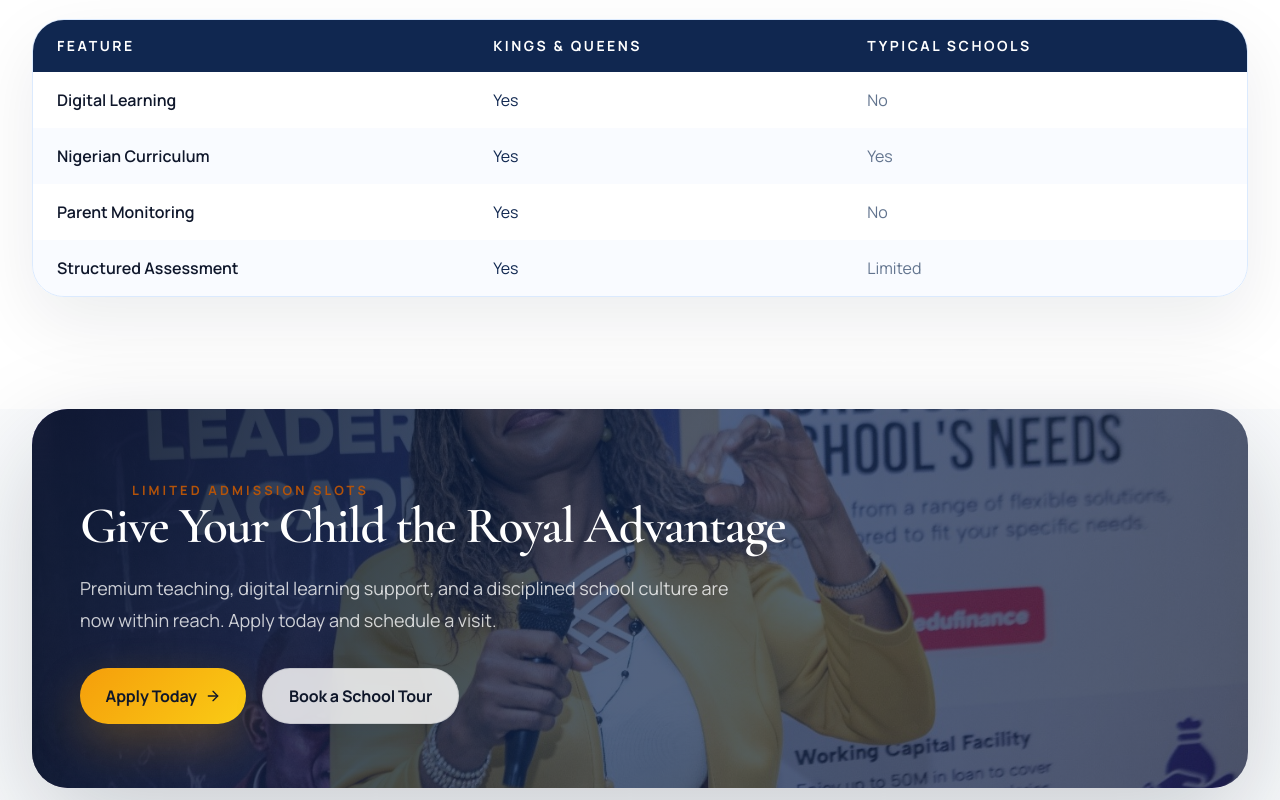
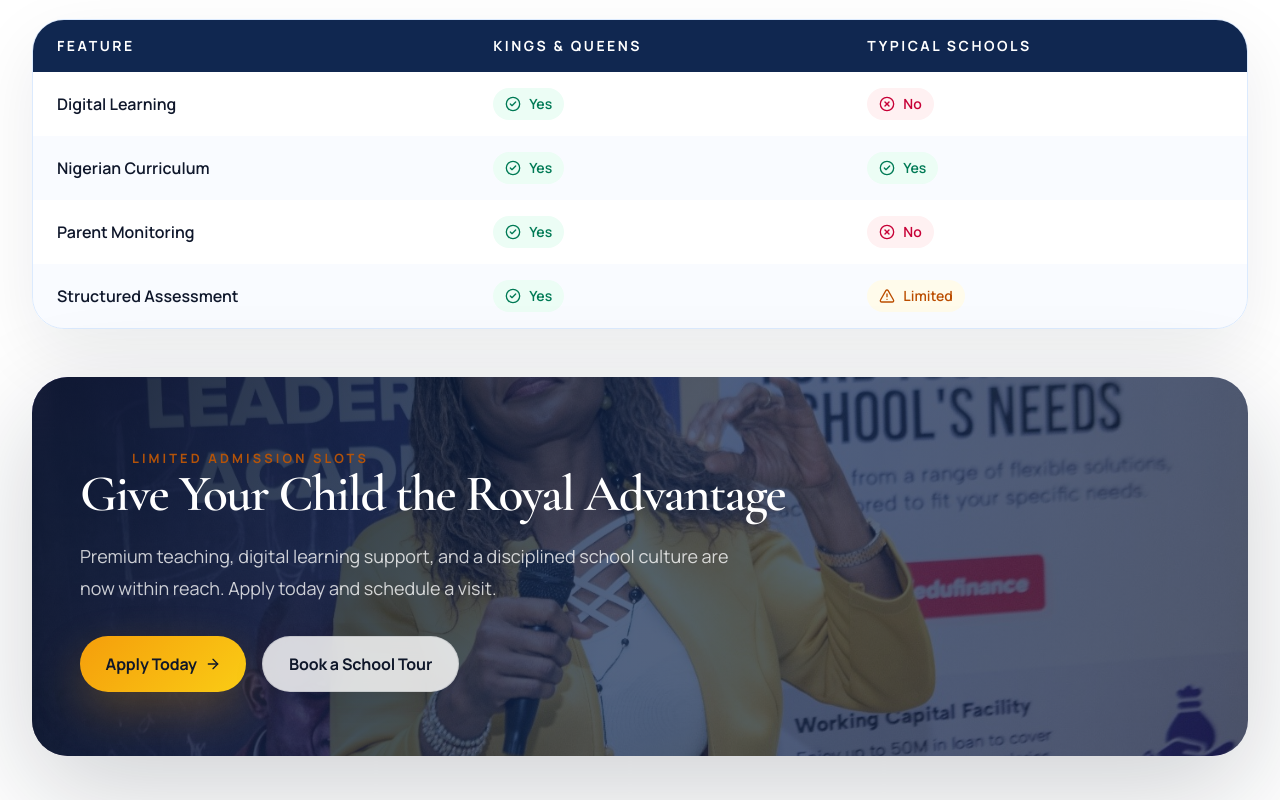
Before and after one commit to MACHARNE/kings-queens-school, a Next.js app: page / in a window 1280 px wide. Shown: the part 5560-6360 px from the top of the page. Built offline with nearby package versions, Linux system fonts and the light colour scheme.

Commit message:
Fix: Add Suspense boundary for useSearchParams on about page

```diff
--- a/app/academics/page.tsx
+++ b/app/academics/page.tsx
@@ -19,9 +19,6 @@ export default function Academics() {
           <div className="grid-overlay absolute inset-0 opacity-30" />
           <div className="container-custom relative text-center">
             <Reveal>
-              <p className="mb-4 inline-flex rounded-full border border-white/12 bg-white/10 px-5 py-2 text-xs font-semibold uppercase tracking-[0.32em] text-gold-300 backdrop-blur">
-                Classes Landing Page
-              </p>
               <h1 className="hero-page-title">Explore Our Classes - Kings &amp; Queens School</h1>
               <p className="hero-page-subtitle mt-5">
                 Structured learning, interactive teaching, and continuous performance tracking for every stage of your child&apos;s journey.
--- a/app/page.tsx
+++ b/app/page.tsx
@@ -1,6 +1,7 @@
 import Image from 'next/image';
 import Link from 'next/link';
 import {
+  AlertTriangle,
   ArrowRight,
   BarChart3,
   CheckCircle2,
@@ -8,6 +9,7 @@ import {
   MonitorSmartphone,
   ShieldCheck,
   UsersRound,
+  XCircle,
 } from 'lucide-react';
 import Navbar from '@/components/Navbar';
 import Footer from '@/components/Footer';
@@ -65,11 +67,38 @@ const digitalHighlights = [
 const parentPoints = ['Academic excellence', 'Discipline and structure', 'Safety', 'Future success'];
 
 const comparisonRows = [
-  ['Digital Learning', 'Yes', 'No'],
-  ['Nigerian Curriculum', 'Yes', 'Yes'],
-  ['Parent Monitoring', 'Yes', 'No'],
-  ['Structured Assessment', 'Yes', 'Limited'],
+  ['Digital Learning', 'yes', 'no'],
+  ['Nigerian Curriculum', 'yes', 'yes'],
+  ['Parent Monitoring', 'yes', 'no'],
+  ['Structured Assessment', 'yes', 'limited'],
 ];
+
+function ComparisonStatus({ value }: { value: string }) {
+  if (value === 'yes') {
+    return (
+      <span className="inline-flex items-center gap-2 rounded-full bg-emerald-50 px-3 py-1.5 text-sm font-semibold text-emerald-700">
+        <CheckCircle2 className="h-4 w-4" />
+        Yes
+      </span>
+    );
+  }
+
+  if (value === 'no') {
+    return (
+      <span className="inline-flex items-center gap-2 rounded-full bg-rose-50 px-3 py-1.5 text-sm font-semibold text-rose-700">
+        <XCircle className="h-4 w-4" />
+        No
+      </span>
+    );
+  }
+
+  return (
+    <span className="inline-flex items-center gap-2 rounded-full bg-amber-50 px-3 py-1.5 text-sm font-semibold text-amber-700">
+      <AlertTriangle className="h-4 w-4" />
+      Limited
+    </span>
+  );
+}
 
 export default function Home() {
   return (
@@ -286,8 +315,12 @@ export default function Home() {
                   {comparisonRows.map(([feature, ours, others], index) => (
                     <tr key={feature} className={index % 2 === 0 ? 'bg-white' : 'bg-primary-50/40'}>
                       <td className="px-6 py-4 font-semibold text-slate-900">{feature}</td>
-                      <td className="px-6 py-4 text-primary-900">{ours}</td>
-                      <td className="px-6 py-4 text-slate-500">{others}</td>
+                      <td className="px-6 py-4 text-primary-900">
+                        <ComparisonStatus value={ours} />
+                      </td>
+                      <td className="px-6 py-4 text-slate-500">
+                        <ComparisonStatus value={others} />
+                      </td>
                     </tr>
                   ))}
                 </tbody>
@@ -296,7 +329,7 @@ export default function Home() {
           </div>
         </section>
 
-        <section className="pb-20 md:pb-28">
+        <section className="-mt-12 bg-white pb-20 md:-mt-16 md:pb-28">
           <div className="container-custom">
             <Reveal>
               <div className="relative overflow-hidden rounded-[2.25rem] px-6 py-12 text-white shadow-[0_35px_110px_rgba(15,23,42,0.2)] md:px-12 md:py-16">
```
